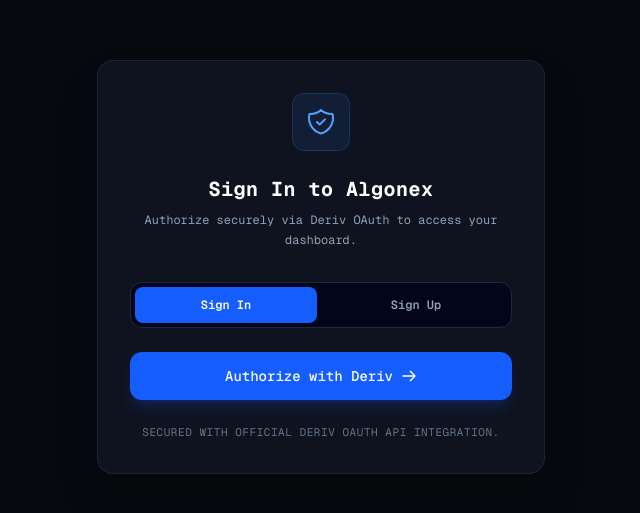
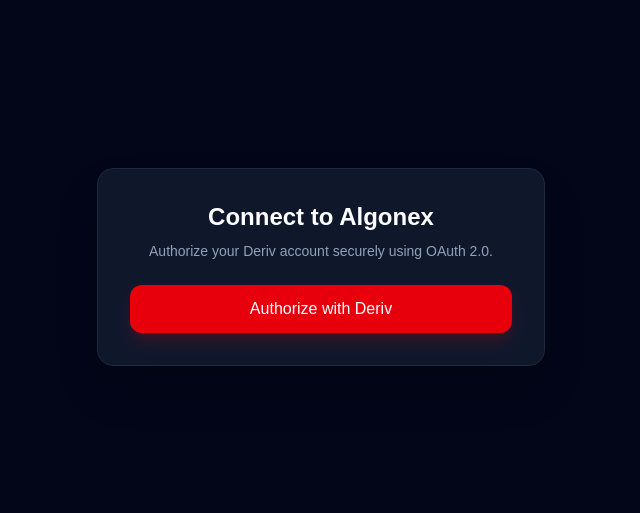
Before and after one commit to Kabatabrian5/deriv-trading-app, a Next.js app: page /auth in a window 1280 px wide. Shown: the part 133-646 px from the top of the page, without its empty margins (319-959 px from the left). Built offline with nearby package versions, Linux system fonts and the light colour scheme.

Commit message:
Update auth page to use modern Deriv OAuth 2.0 PKCE flow

```diff
--- a/src/app/auth/page.tsx
+++ b/src/app/auth/page.tsx
@@ -1,58 +1,77 @@
 'use client';
 
-import React from 'react';
-import { getDerivLoginUrl } from '@/config/deriv';
+import { useState } from 'react';
+import { DERIV_CONFIG } from '@/config/deriv';
 
 export default function AuthPage() {
-  const handleAuthorizeWithDeriv = () => {
-    // This redirects the user directly to Deriv's official OAuth authorization screen
-    window.location.href = getDerivLoginUrl();
+  const [loading, setLoading] = useState(false);
+
+  const handleDerivLogin = async () => {
+    try {
+      setLoading(true);
+
+      // 1. Generate a random code_verifier for PKCE
+      const array = new Uint8Array(64);
+      window.crypto.getRandomValues(array);
+      const codeVerifier = Array.from(array)
+        .map((v) => 'ABCDEFGHIJKLMNOPQRSTUVWXYZabcdefghijklmnopqrstuvwxyz0123456789-._~'[v % 66])
+        .join('');
+
+      // 2. Derive the code_challenge using SHA-256
+      const encoder = new TextEncoder();
+      const data = encoder.encode(codeVerifier);
+      const digest = await window.crypto.subtle.digest('SHA-256', data);
+
+      const codeChallenge = btoa(String.fromCharCode(...new Uint8Array(digest)))
+        .replace(/\+/g, '-')
+        .replace(/\//g, '_')
+        .replace(/=+$/, '');
+
+      // 3. Generate a random state for security
+      const stateArray = new Uint8Array(16);
+      window.crypto.getRandomValues(stateArray);
+      const state = Array.from(stateArray)
+        .map((b) => b.toString(16).padStart(2, '0'))
+        .join('');
+
+      // 4. Save verifier and state in sessionStorage for the callback page
+      sessionStorage.setItem('pkce_code_verifier', codeVerifier);
+      sessionStorage.setItem('oauth_state', state);
+
+      // 5. Construct the official Deriv OAuth 2.0 authorization URL
+      const authUrl = new URL(DERIV_CONFIG.auth_url);
+      authUrl.searchParams.append('response_type', 'code');
+      authUrl.searchParams.append('client_id', DERIV_CONFIG.app_id);
+      authUrl.searchParams.append('redirect_uri', DERIV_CONFIG.redirect_uri);
+      authUrl.searchParams.append('scope', 'trade account_manage application_read');
+      authUrl.searchParams.append('state', state);
+      authUrl.searchParams.append('code_challenge', codeChallenge);
+      authUrl.searchParams.append('code_challenge_method', 'S256');
+
+      // Redirect user to Deriv's official login & consent screen
+      window.location.href = authUrl.toString();
+    } catch (error) {
+      console.error('OAuth initialization error:', error);
+      setLoading(false);
+    }
   };
 
   return (
-    <div className="flex flex-col items-center justify-center min-h-screen bg-[#07090e] text-slate-200 font-mono">
-      <div className="w-full max-w-md p-8 bg-[#0f131f] border border-slate-800/80 rounded-2xl shadow-2xl text-center">
-
-        {/* Shield Icon Header */}
-        <div className="flex justify-center mb-6">
-          <div className="p-3 bg-blue-500/10 border border-blue-500/20 rounded-xl text-blue-400">
-            <svg xmlns="http://www.w3.org/2000/svg" className="h-8 w-8" fill="none" viewBox="0 0 24 24" stroke="currentColor">
-              <path strokeLinecap="round" strokeLinejoin="round" strokeWidth={1.5} d="M9 12l2 2 4-4m5.618-4.016A11.955 11.955 0 0112 2.944a11.955 11.955 0 01-8.618 3.04A12.02 12.02 0 003 9c0 5.591 3.824 10.29 9 11.622 5.176-1.332 9-6.03 9-11.622 0-1.042-.133-2.052-.382-3.016z" />
-            </svg>
-          </div>
-        </div>
-
-        <h1 className="text-xl font-bold text-white mb-2 tracking-wide">Sign In to Algonex</h1>
-        <p className="text-xs text-slate-400 mb-8 leading-relaxed">
-          Authorize securely via Deriv OAuth to access your dashboard.
+    <main className="min-h-screen flex flex-col items-center justify-center bg-slate-950 text-white p-6">
+      <div className="max-w-md w-full bg-slate-900 border border-slate-800 rounded-2xl p-8 shadow-2xl text-center">
+        <h1 className="text-2xl font-bold mb-2">Connect to Algonex</h1>
+        <p className="text-slate-400 text-sm mb-6">
+          Authorize your Deriv account securely using OAuth 2.0.
         </p>
 
-        {/* Action Tabs/Buttons */}
-        <div className="grid grid-cols-2 gap-2 p-1 bg-slate-950 rounded-xl border border-slate-800 mb-6">
-          <button className="py-2.5 text-xs font-semibold text-white bg-blue-600 rounded-lg shadow">
-            Sign In
-          </button>
-          <button className="py-2.5 text-xs font-semibold text-slate-400 hover:text-white transition-colors">
-            Sign Up
-          </button>
-        </div>
-
-        {/* Deriv Authorization Button */}
         <button
-          onClick={handleAuthorizeWithDeriv}
-          className="w-full py-3.5 px-4 bg-blue-600 hover:bg-blue-500 text-white font-medium text-sm rounded-xl transition-all shadow-lg shadow-blue-600/20 flex items-center justify-center space-x-2 mb-6"
+          onClick={handleDerivLogin}
+          disabled={loading}
+          className="w-full py-3 px-4 bg-red-600 hover:bg-red-700 text-white font-medium rounded-xl transition-all shadow-lg shadow-red-600/20 disabled:opacity-50"
         >
-          <span>Authorize with Deriv</span>
-          <svg xmlns="http://www.w3.org/2000/svg" className="h-4 w-4" fill="none" viewBox="0 0 24 24" stroke="currentColor">
-            <path strokeLinecap="round" strokeLinejoin="round" strokeWidth={2} d="M14 5l7 7m0 0l-7 7m7-7H3" />
-          </svg>
+          {loading ? 'Connecting to Deriv...' : 'Authorize with Deriv'}
         </button>
-
-        <div className="text-[11px] text-slate-500 tracking-wider uppercase">
-          Secured with official Deriv OAuth API integration.
-        </div>
-
       </div>
-    </div>
+    </main>
   );
 }
```
